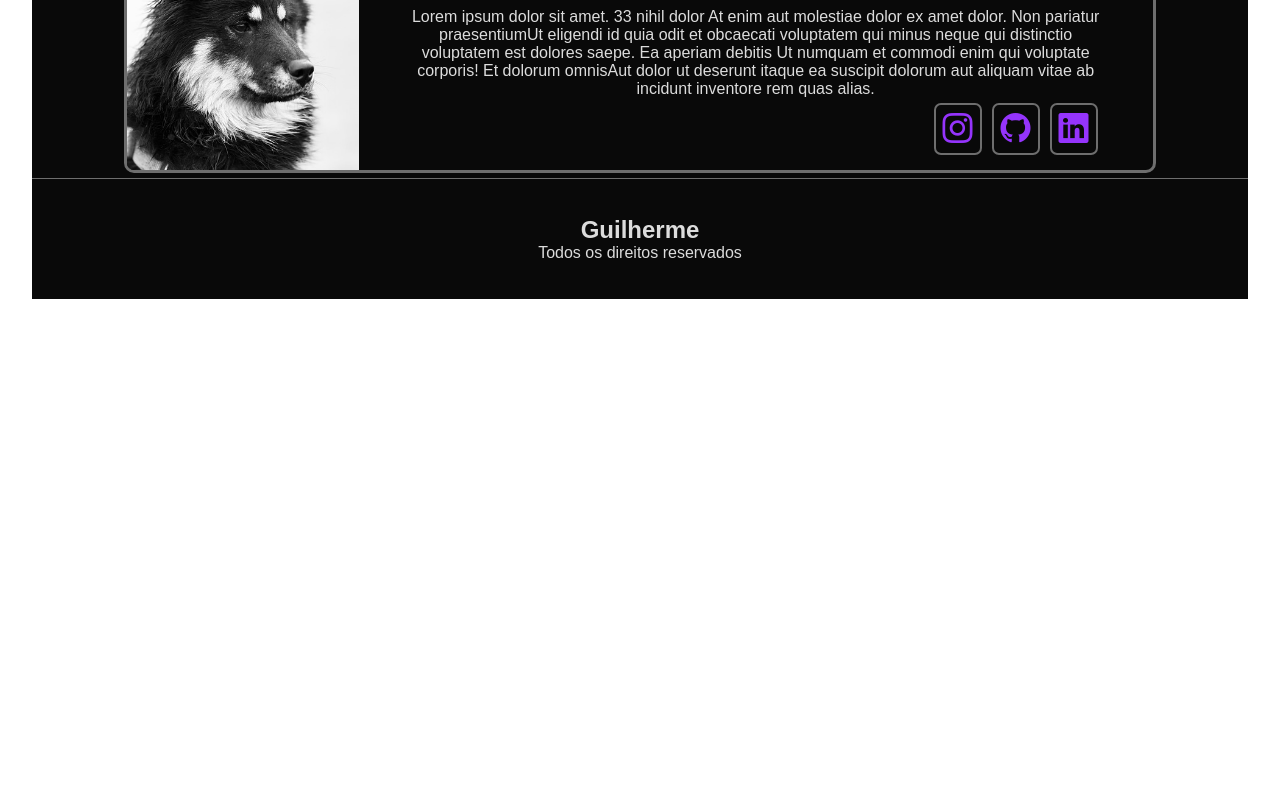
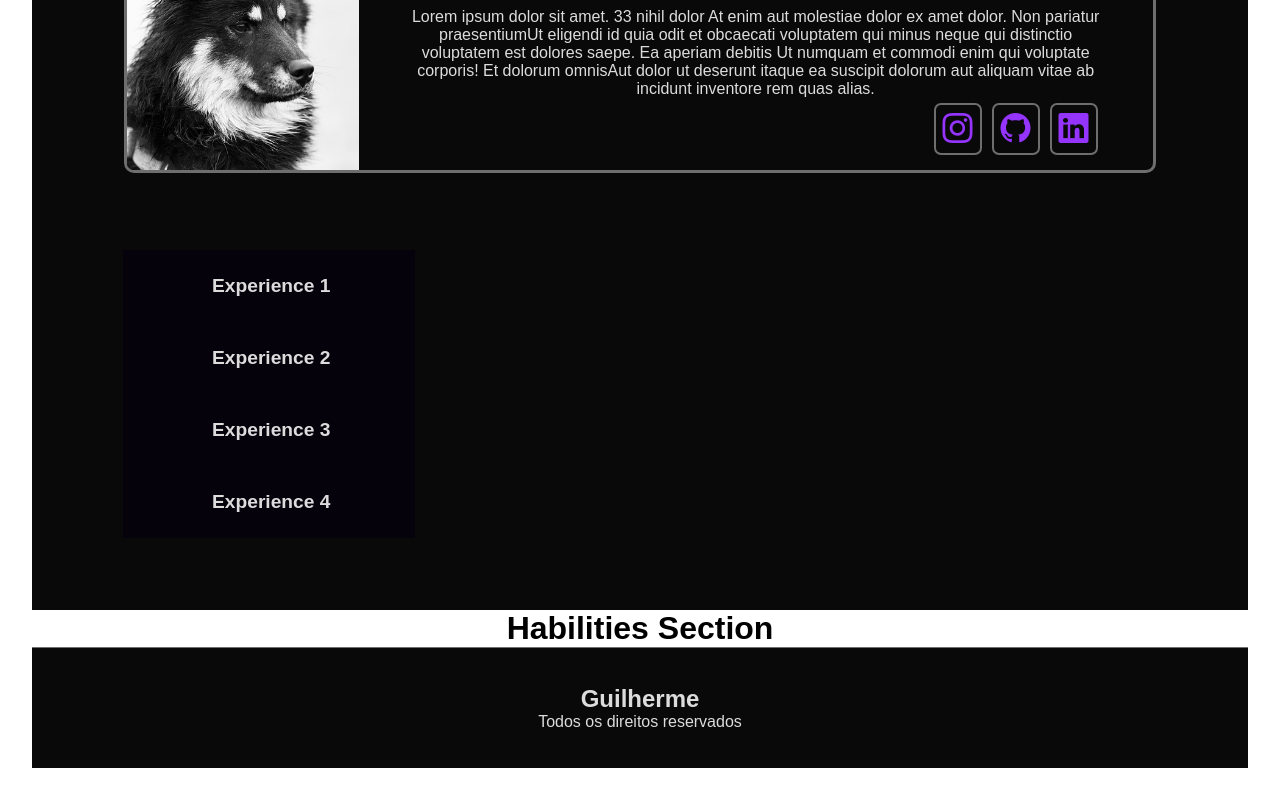
Before and after one commit to guiigle/My-portfolio, a React (Vite) app: page / in a window 1280 px wide. Shown: the part 729-1529 px from the top of the page. Before the commit the page ends 1060 px from the top, so only its background shows below. Built offline with nearby package versions, Linux system fonts and the light colour scheme.

Commit message:
cria a seção de experiencia, e estiliza, criando um modcelo inicial

```diff
--- /dev/null
+++ b/src/components/Experiences/content.ts
@@ -0,0 +1,22 @@
+export const experiencesContent = [
+  {
+   buttonTitle: 'Experience 1',
+   title: 'Title experience 1',
+   content: '1- Lorem ipsum dolor sit amet, consectetur adipiscing elit. Sed do eiusmod tempor incididunt ut labore et dolore magna aliqua. Ut enim ad minim veniam, quis nostrud exercitation ullamco laboris nisi ut aliquip ex ea commodo consequat.',
+  },
+  {
+   buttonTitle: 'Experience 2',
+   title: 'Title experience 2',
+   content: '2- Lorem ipsum dolor sit amet, consectetur adipiscing elit. Sed do eiusmod tempor incididunt ut labore et dolore magna aliqua. Ut enim ad minim veniam, quis nostrud exercitation ullamco laboris nisi ut aliquip ex ea commodo consequat.',
+  },
+  {
+   buttonTitle: 'Experience 3',
+   title: 'Title experience 3',
+   content: '3- Lorem ipsum dolor sit amet, consectetur adipiscing elit. Sed do eiusmod tempor incididunt ut labore et dolore magna aliqua. Ut enim ad minim veniam, quis nostrud exercitation ullamco laboris nisi ut aliquip ex ea commodo consequat.',
+  },
+  {
+   buttonTitle: 'Experience 4',
+   title: 'Title experience 4',
+   content: '4- Lorem ipsum dolor sit amet, consectetur adipiscing elit. Sed do eiusmod tempor incididunt ut labore et dolore magna aliqua. Ut enim ad minim veniam, quis nostrud exercitation ullamco laboris nisi ut aliquip ex ea commodo consequat.',
+  },
+]
--- /dev/null
+++ b/src/components/Experiences/index.tsx
@@ -0,0 +1,42 @@
+import { useState } from "react";
+import { experiencesContent } from "./content";
+import './style.css';
+
+type experienceContentType = {
+  buttonTitle: string;
+  title: string;
+  content: string;
+}
+
+function ExperiencesSection() {
+  const [contentShow, setContentShow] = useState<experienceContentType | null>(null);
+
+  return (
+    <section className="experiences-section">
+      <div className="experiences-section-container">
+        <div className="experiences-container-left">
+          <div className="experiences-buttons">
+            {
+              experiencesContent.map((experience, index) => (
+                <button
+                  onClick={() => setContentShow(experience)}
+                  key={index}
+                  className="experience-button">
+                  {experience.buttonTitle}
+                </button>
+              ))
+            }
+          </div>
+
+        </div>
+        <div className="experiences-container-right">
+            <h2>{contentShow?.title}</h2>
+            <p>{contentShow?.content}</p>
+        </div>
+      </div>
+    </section>
+  )
+}
+
+export default ExperiencesSection;
+// This component serves as a placeholder for the experiences section of the application, which can be expanded
--- /dev/null
+++ b/src/components/Experiences/style.css
@@ -0,0 +1,65 @@
+/* Estilo Geral da seção de experiencias */
+.experiences-section {
+  background-color: var(--primary-color);
+  display: flex;
+  flex-direction: column;
+  align-items: center;
+  justify-content: center;
+  height: 40vh;
+  padding-top: 7vh;
+  padding-bottom: 7vh;
+}
+
+/* Estilo do container dos componentes da seção de experiencias */
+.experiences-section-container {
+  width: 85%;
+  height: 90%;
+  display: flex;
+  flex-direction: row;
+}
+
+/* Estilo do bloco esquerdo do container de experiencias */
+.experiences-container-left {
+  display: flex;
+  width: 30%;
+  background-color: var(--accent-color-black);
+}
+
+/* Estilo do grupo de botões do container de experiencias */
+.experiences-buttons {
+  display: flex;
+  flex-direction: column;
+  width: 100%;
+  justify-content: center;
+  align-items: center;
+}
+
+.experience-button {
+  width: 100%;
+  height: 100%;
+  border: none;
+  background-color: var(--accent-color-black);
+  color: var(--text-color);
+  font-size: 1.2rem;
+  font-weight: 600;
+  border-left: 4px solid var(--accent-color-black);
+}
+
+.experience-button:hover {
+  color: var(--accent-color);
+  border-left: 4px solid var(--accent-color);
+}
+
+/* Estilo do bloco direito do container de experiencias */
+.experiences-container-right {
+  display: flex;
+  flex-direction: column;
+  padding: 30px;
+  color: var(--text-color);
+  width: 70%;
+}
+
+.experiences-container-right h2 {
+  color: var(--accent-color);
+  margin-bottom: 30px;
+}
--- /dev/null
+++ b/src/components/Habilities/index.tsx
@@ -0,0 +1,8 @@
+function HabilitiesSection() {
+  return (
+    <h1>Habilities Section</h1>
+  )
+}
+
+export default HabilitiesSection;
+// This component serves as a placeholder for the habilities section of the application, which can be
--- a/src/index.css
+++ b/src/index.css
@@ -10,4 +10,5 @@
   --secondary-color: #6e6e6e;
   --text-color: rgb(220, 220, 220);
   --accent-color: #9534fc;
+  --accent-color-black: #06020b;
 }
--- a/src/pages/Home/index.tsx
+++ b/src/pages/Home/index.tsx
@@ -1,4 +1,6 @@
 import AboutMeSection from "../../components/AboutMe";
+import ExperiencesSection from "../../components/Experiences";
+import HabilitiesSection from "../../components/Habilities";
 import HeroSection from "../../components/Hero";
 
 function Home() {
@@ -6,6 +8,8 @@ function Home() {
     <div>
       <HeroSection />
       <AboutMeSection />
+      <ExperiencesSection />
+      <HabilitiesSection />
     </div>
   )
 }
```
